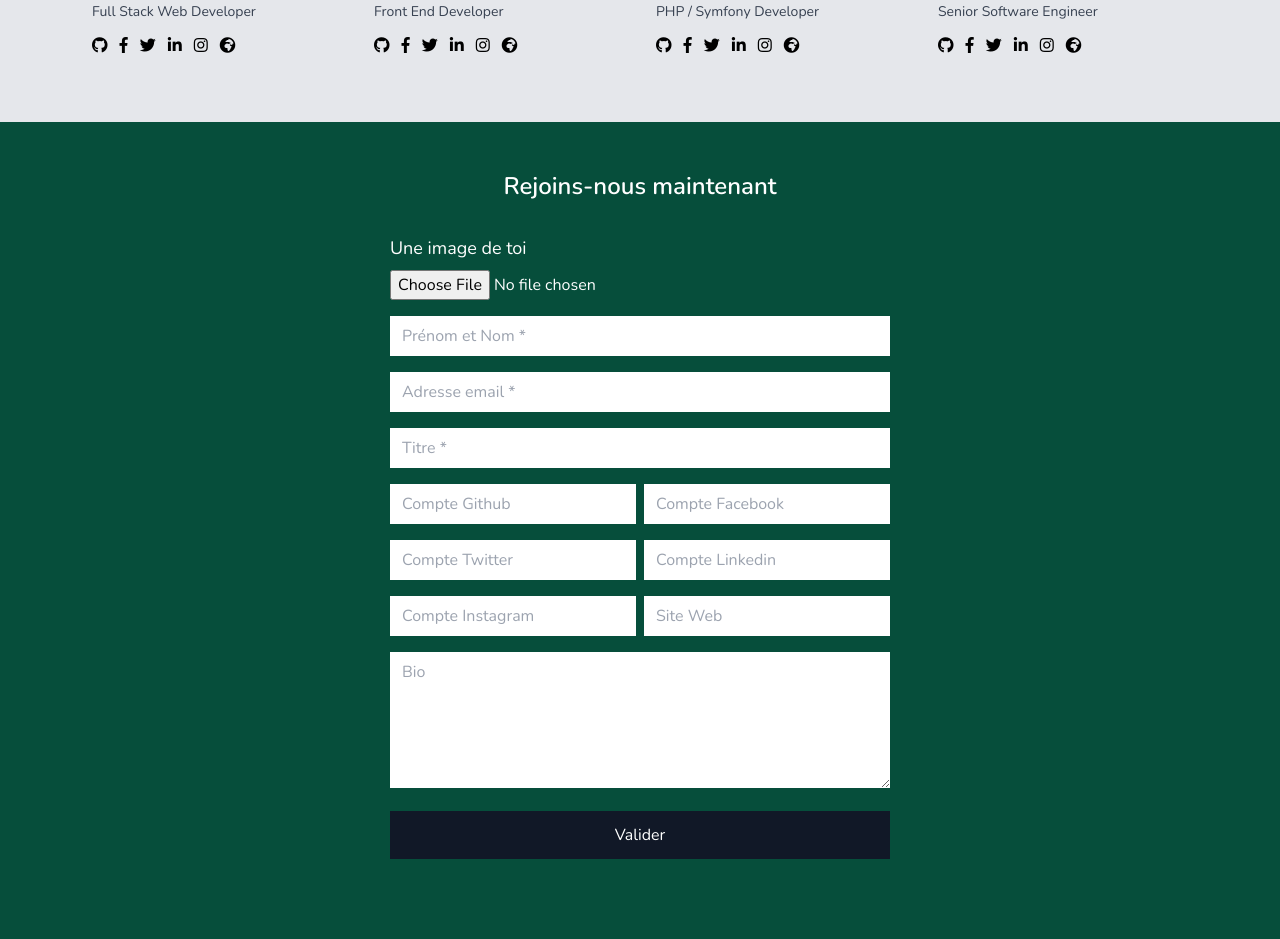
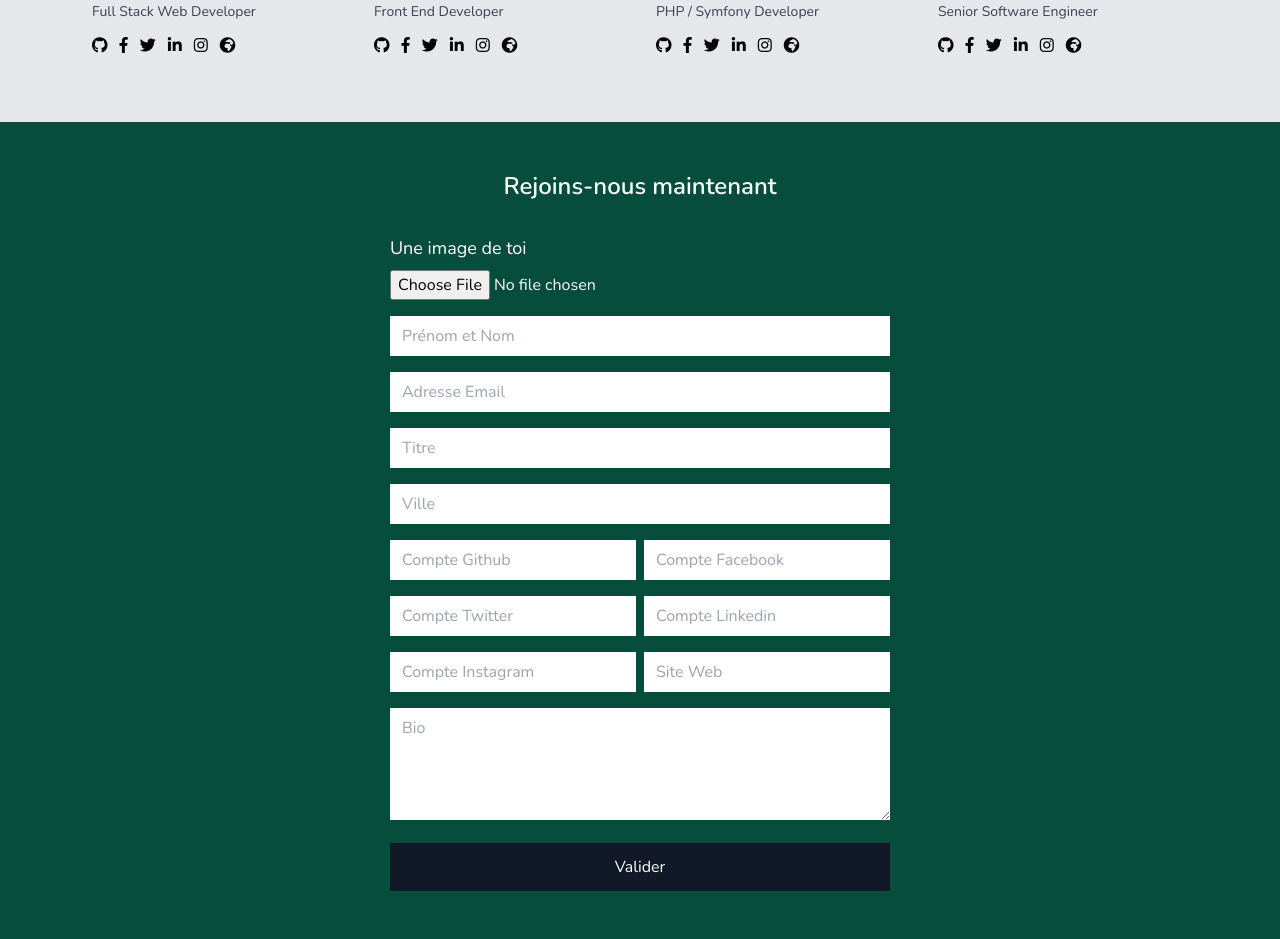
Before and after one commit to kaherecode/django-community-app, a Django app: page / in a window 1280 px wide. Shown: the part 508-1447 px from the top of the page. Before the commit the page ends 1367 px from the top, so only its background shows below. Run offline with Django 3.2, Linux system fonts and the light colour scheme; some libraries are stand-ins or nearby versions.

Commit message:
handles form and form validation

```diff
--- /dev/null
+++ b/members/forms.py
@@ -0,0 +1,80 @@
+from django import forms
+
+from .models import Member
+
+
+class MemberForm(forms.ModelForm):
+
+    class Meta:
+        model = Member
+        fields = ("full_name", "email", "title", "bio", "city", "github",
+                  "twitter", "linkedin", "facebook", "instagram", "website", "picture",)
+        widgets = {
+            'full_name': forms.TextInput(
+                attrs={
+                    'placeholder': 'Prénom et Nom',
+                    'class': 'w-full px-3 py-2 outline-none text-black',
+                }
+            ),
+            'email': forms.EmailInput(
+                attrs={
+                    'placeholder': 'Adresse Email',
+                    'class': 'w-full px-3 py-2 outline-none text-black',
+                }
+            ),
+            'title': forms.TextInput(
+                attrs={
+                    'placeholder': 'Titre',
+                    'class': 'w-full px-3 py-2 outline-none text-black',
+                }
+            ),
+            'bio': forms.Textarea(
+                attrs={
+                    'placeholder': 'Bio',
+                    'class': 'w-full px-3 py-2 outline-none text-black',
+                    'rows': 4,
+                }
+            ),
+            'city': forms.TextInput(
+                attrs={
+                    'placeholder': 'Ville',
+                    'class': 'w-full px-3 py-2 outline-none text-black',
+                }
+            ),
+            'github': forms.TextInput(
+                attrs={
+                    'placeholder': 'Compte Github',
+                    'class': 'w-full px-3 py-2 outline-none text-black',
+                }
+            ),
+            'linkedin': forms.TextInput(
+                attrs={
+                    'placeholder': 'Compte Linkedin',
+                    'class': 'w-full px-3 py-2 outline-none text-black',
+                }
+            ),
+            'facebook': forms.TextInput(
+                attrs={
+                    'placeholder': 'Compte Facebook',
+                    'class': 'w-full px-3 py-2 outline-none text-black',
+                }
+            ),
+            'instagram': forms.TextInput(
+                attrs={
+                    'placeholder': 'Compte Instagram',
+                    'class': 'w-full px-3 py-2 outline-none text-black',
+                }
+            ),
+            'website': forms.TextInput(
+                attrs={
+                    'placeholder': 'Site Web',
+                    'class': 'w-full px-3 py-2 outline-none text-black',
+                }
+            ),
+            'twitter': forms.TextInput(
+                attrs={
+                    'placeholder': 'Compte Twitter',
+                    'class': 'w-full px-3 py-2 outline-none text-black',
+                }
+            ),
+        }
--- a/members/models.py
+++ b/members/models.py
@@ -13,7 +13,7 @@ class Member(models.Model):
     facebook = models.CharField(max_length=255, null=True, blank=True)
     instagram = models.CharField(max_length=255, null=True, blank=True)
     website = models.CharField(max_length=255, null=True, blank=True)
-    picture = models.FileField()
+    picture = models.FileField(null=True)
     is_active = models.BooleanField(default=True)
     joined_at = models.DateField(auto_now_add=True)
 
--- a/members/templates/members/index.html
+++ b/members/templates/members/index.html
@@ -172,46 +172,92 @@
   <div class="py-12 px-4 text-white bg-green-900">
     <h2 class="text-center font-semibold text-2xl">Rejoins-nous maintenant</h2>
 
-    <form action="" method="post" class="join-form mt-8 m-auto">
+    {% if messages %}
+      {% for message in messages %}
+        <span class="block text-center text-xl">{{ message }}</span>
+      {% endfor %}
+    {% endif %}
+
+    <form action="/" method="post" class="join-form mt-8 m-auto">
+      {% csrf_token %}
       <div class="">
         <label for="" class="block mb-2 text-lg">Une image de toi</label>
-        <input type="file">
+        {{ form.picture }}
+        <span class="text-sm text-red-600">
+          {{ form.picture.errors }}
+        </span>
       </div>
       <div class="mt-4">
-        <input type="text" placeholder="Prénom et Nom *" class="w-full px-3 py-2 outline-none text-black">
+        {{ form.full_name }}
+        <span class="text-sm text-red-600">
+          {{ form.full_name.errors }}
+        </span>
       </div>
       <div class="mt-4">
-        <input type="email" placeholder="Adresse email *" class="w-full px-3 py-2 outline-none text-black">
+        {{ form.email }}
+        <span class="text-sm text-red-600">
+          {{ form.email.errors }}
+        </span>
       </div>
       <div class="mt-4">
-        <input type="text" placeholder="Titre *" class="w-full px-3 py-2 outline-none text-black">
+        {{ form.title }}
+        <span class="text-sm text-red-600">
+          {{ form.title.errors }}
+        </span>
+      </div>
+      <div class="mt-4">
+        {{ form.city }}
+        <span class="text-sm text-red-600">
+          {{ form.city.errors }}
+        </span>
       </div>
       <div class="flex justify-between -mx-1">
         <div class="mt-4 w-1/2 mx-1">
-          <input type="text" placeholder="Compte Github" class="w-full px-3 py-2 outline-none text-black">
+          {{ form.github }}
+          <span class="text-sm text-red-600">
+            {{ form.github.errors }}
+          </span>
         </div>
         <div class="mt-4 w-1/2 mx-1">
-          <input type="text" placeholder="Compte Facebook" class="w-full px-3 py-2 outline-none text-black">
+          {{ form.facebook }}
+          <span class="text-sm text-red-600">
+            {{ form.facebook.errors }}
+          </span>
         </div>
       </div>
       <div class="flex justify-between -mx-1">
         <div class="mt-4 w-1/2 mx-1">
-          <input type="text" placeholder="Compte Twitter" class="w-full px-3 py-2 outline-none text-black">
+          {{ form.twitter }}
+          <span class="text-sm text-red-600">
+            {{ form.twitter.errors }}
+          </span>
         </div>
         <div class="mt-4 w-1/2 mx-1">
-          <input type="text" placeholder="Compte Linkedin" class="w-full px-3 py-2 outline-none text-black">
+          {{ form.linkedin }}
+          <span class="text-sm text-red-600">
+            {{ form.linkedin.errors }}
+          </span>
         </div>
       </div>
       <div class="flex justify-between -mx-1">
         <div class="mt-4 w-1/2 mx-1">
-          <input type="text" placeholder="Compte Instagram" class="w-full px-3 py-2 outline-none text-black">
+          {{ form.instagram }}
+          <span class="text-sm text-red-600">
+            {{ form.instagram.errors }}
+          </span>
         </div>
         <div class="mt-4 w-1/2 mx-1">
-          <input type="text" placeholder="Site Web" class="w-full px-3 py-2 outline-none text-black">
+          {{ form.website }}
+            <span class="text-sm text-red-600">
+            {{ form.website.errors }}
+          </span>
         </div>
       </div>
       <div class="mt-4">
-        <textarea type="text" placeholder="Bio" class="w-full px-3 py-2 outline-none text-black" rows="5"></textarea>
+        {{ form.bio }}
+        <span class="text-sm text-red-600">
+          {{ form.bio.errors }}
+        </span>
       </div>
       <div class="mt-4">
         <input type="submit" value="Valider" class="bg-gray-900 p-3 cursor-pointer w-full">
--- a/members/views.py
+++ b/members/views.py
@@ -1,10 +1,25 @@
 from django.shortcuts import render
+from django.contrib import messages
 
-# Create your views here.
+from .forms import MemberForm
 
 
 def homepage(request):
-    return render(request, 'members/index.html')
+    if request.method == 'POST':
+        # initialise le formulaire avec les données envoyés
+        form = MemberForm(request.POST)
+
+        # si les données sont valides
+        if form.is_valid and not form.errors:
+            form.save()  # enregistrer le membre en base de données
+            form = MemberForm()  # créer un nouveau formulaire vide
+
+            # enregistrer un message de succès
+            messages.success(request, 'Merci pour ton inscription!')
+    else:
+        form = MemberForm()  # le formulaire à afficher sur la page
+
+    return render(request, 'members/index.html', locals())
 
 
 def member_view(request, member_id):
```
Also changed, not shown: members/migrations/0002_auto_20200729_1634.py (added), members/migrations/0003_auto_20200729_1647.py (added), members/migrations/0004_auto_20200729_1647.py (added).
